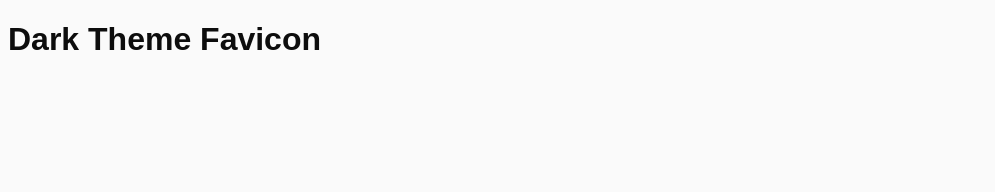
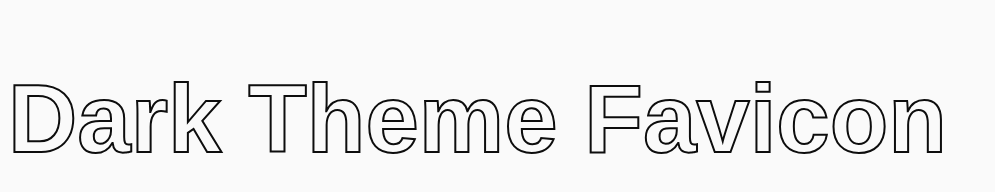
Before and after one commit to littlesticks/vanilla-examples, a plain HTML site: page dark-theme-favicon/index.html in a window 1280 px wide. Shown: the whole page, without its empty margins (0-995 px from the left). Drawn offline with Linux system fonts and the light colour scheme.

Commit message:
text style

```diff
--- a/dark-theme-favicon/index.html
+++ b/dark-theme-favicon/index.html
@@ -4,7 +4,7 @@
     <meta charset="UTF-8" />
     <meta http-equiv="X-UA-Compatible" content="IE=edge" />
     <meta name="viewport" content="width=device-width, initial-scale=1.0" />
-    <title>Document</title>
+    <title>Dark Theme Favicon</title>
     <!-- Favicon -->
     <link rel="icon" type="image/svg" href="./favicon.svg" />
     <style>
@@ -17,6 +17,11 @@
         background-color: var(--theme-background);
         color: var(--theme-on-background);
         font-family: sans-serif;
+        font-size: 3rem;
+        -webkit-text-stroke-color: var(--theme-on-background);
+        -webkit-text-stroke-width: 2px;
+        -webkit-text-fill-color: var(--theme-background); /* Will override color (regardless of order) */
+
       }
 
       @media (prefers-color-scheme: dark) {
```
